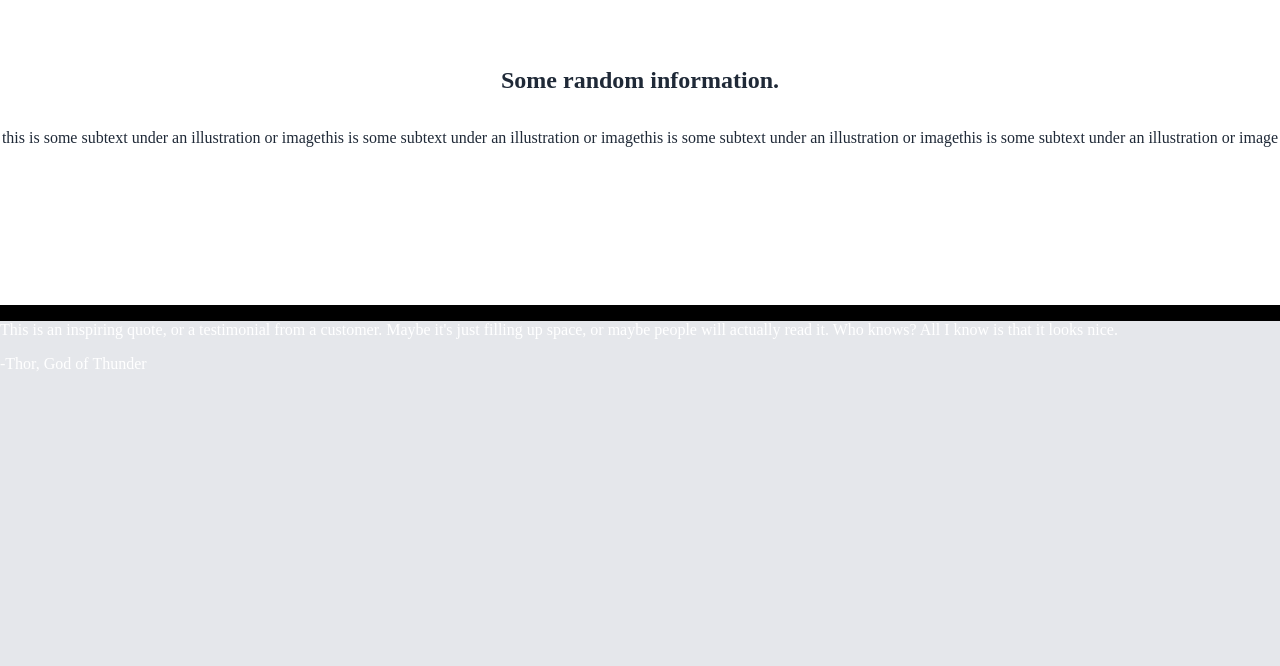
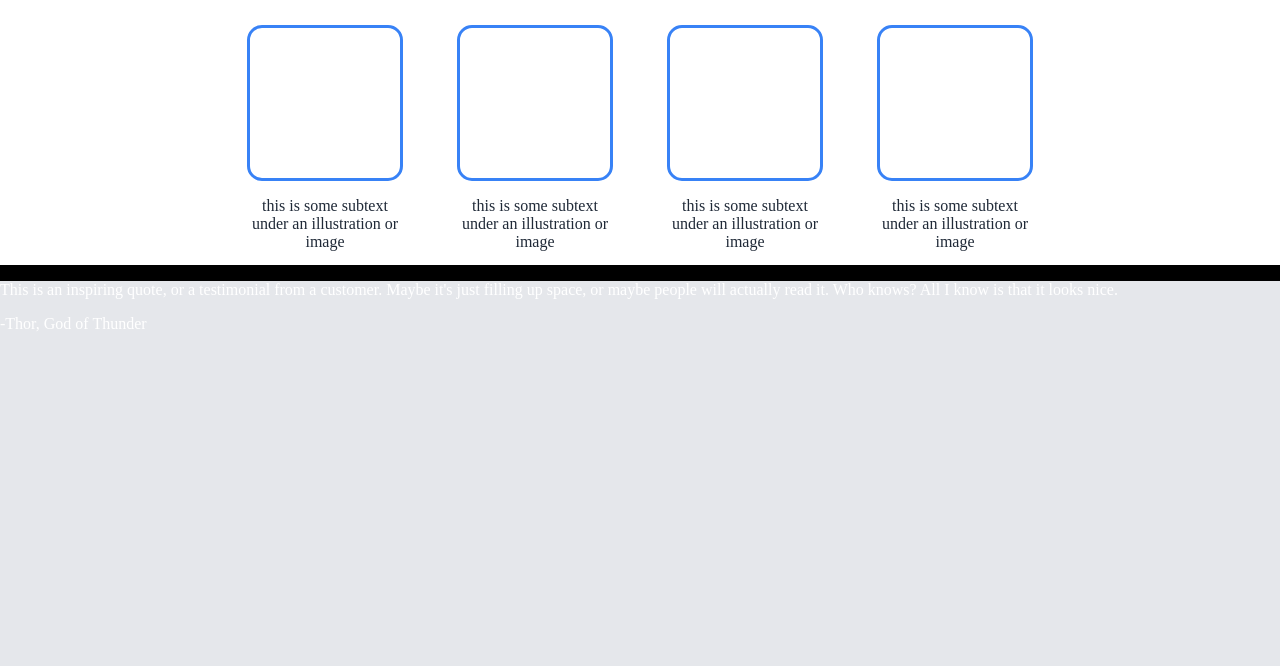
Before and after one commit to dave-forbes/landing-page, a plain HTML site: page index.html in a window 1280 px wide. Shown: the part 495-1161 px from the top of the page. Drawn offline with Linux system fonts and the light colour scheme.

Commit message:
Style second section

```diff
--- a/styles.css
+++ b/styles.css
@@ -24,6 +24,11 @@ h1 {
   font-size: 48px;
   font-weight: extra-bold;
   color: #F9FAF8;
+  margin: 20px 0 0 0;
+}
+
+h2 {
+  font-size: 35px;
   margin: 0;
 }
 
@@ -80,17 +85,33 @@ button {
   color: #1F2937;
   display: flex;
   flex-direction: column;
-  justify-content: center;
   align-items: center;
+  padding-top: 40px;
+  height: 40vh;
 }
 
 .wrapper {
   display: flex;
+  margin: 40px auto;
+  gap: 60px;
 }
 
 .flex-container {
   display: flex;
+  flex-direction: column;
+  align-items: center;
+  text-align: center;
+  width: 150px;
 }
+
+.flex-container div {
+  border: 3px solid #3882F6;
+  width: 100%;
+  height: 150px;
+  border-radius: 15px;
+}
+
+.flex-container p {}
 
 .third-section {
   background-color: #E5E7EB;
```
